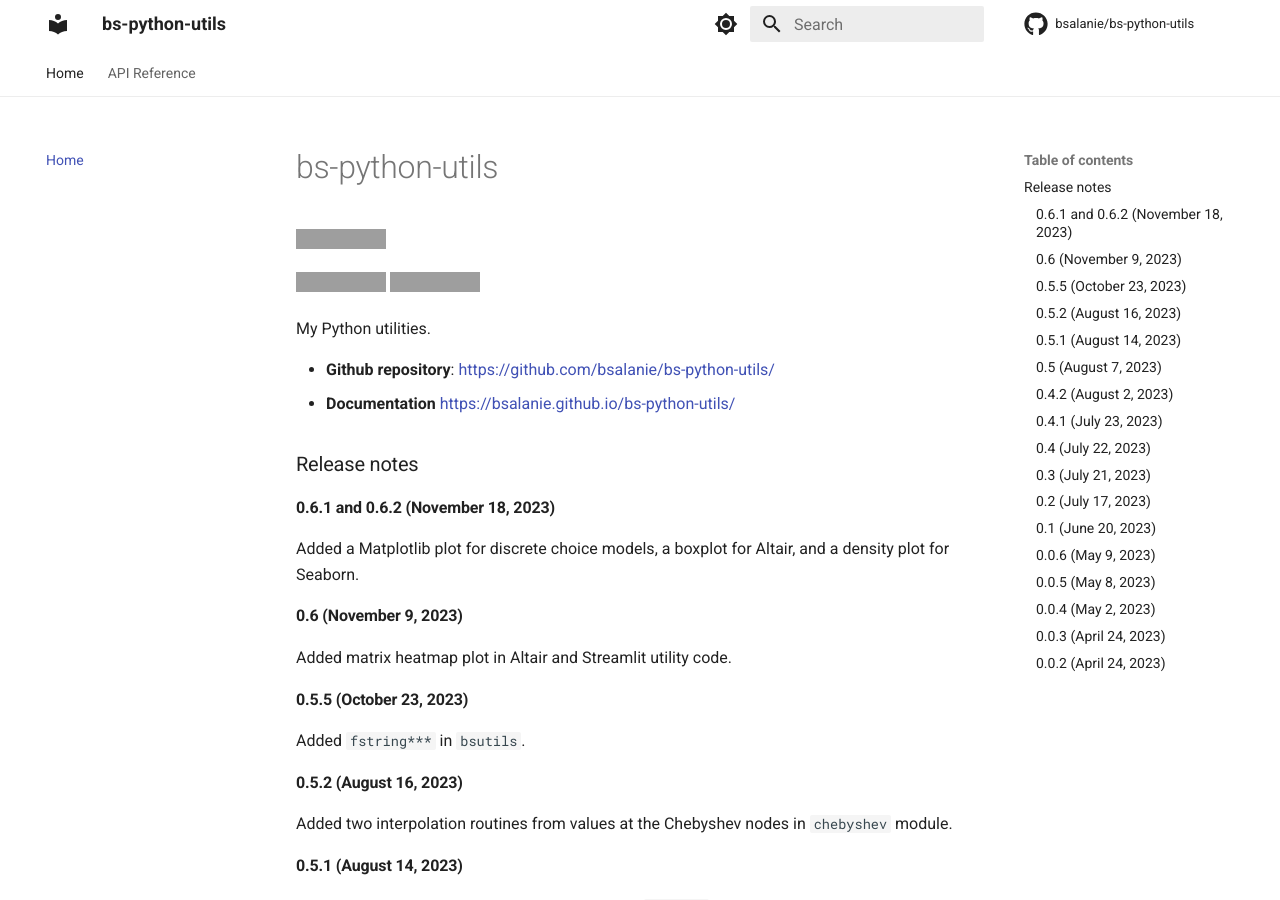
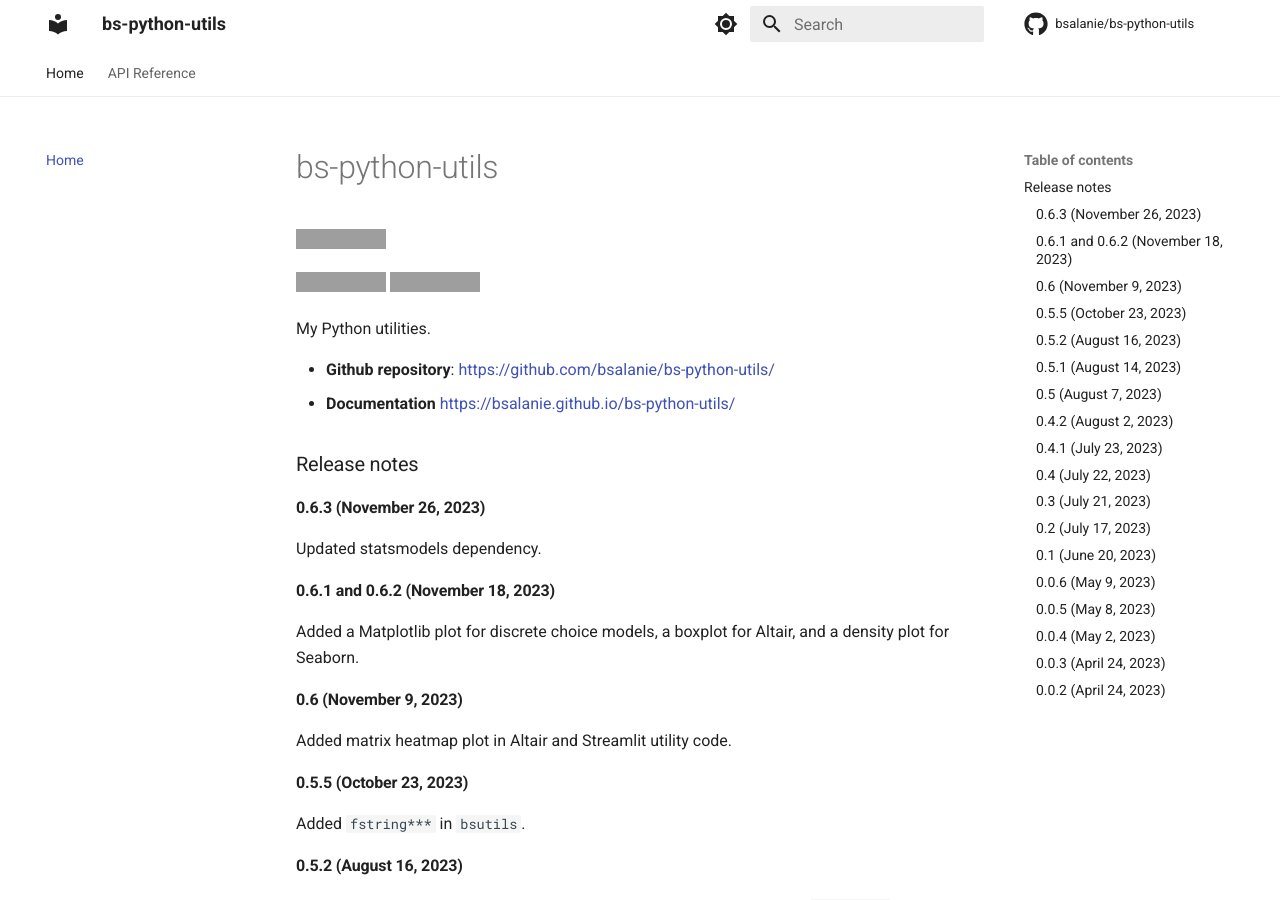
Before and after one commit to joneshector/bs-python-utils, an MkDocs documentation site: the page built from docs/index.md, in a window 1280 px wide and 900 px high. Built offline with MkDocs 1.6.1 and Material for MkDocs 9.7.7, drawn with Linux system fonts in a browser that asks for light colours; comment, search, counter and statistics services are not loaded; grey boxes are pictures that could not be loaded.

```diff
--- a/docs/index.md
+++ b/docs/index.md
@@ -12,6 +12,9 @@ My Python utilities.
 - **Documentation** <https://bsalanie.github.io/bs-python-utils/>
 
 ### Release notes
+
+#### 0.6.3 (November 26, 2023)
+Updated statsmodels dependency.
 
 #### 0.6.1 and 0.6.2 (November 18, 2023)
 Added a Matplotlib plot for discrete choice models, a boxplot for Altair, and a density plot for Seaborn.
```
Also changed, not shown: 1 other file.
